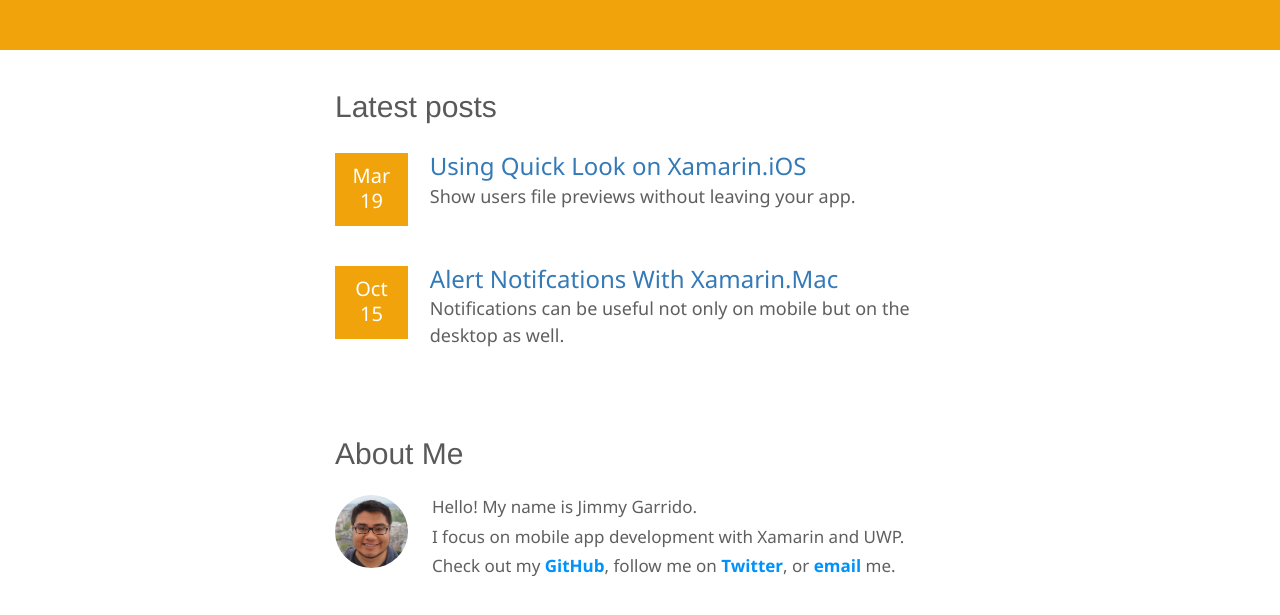
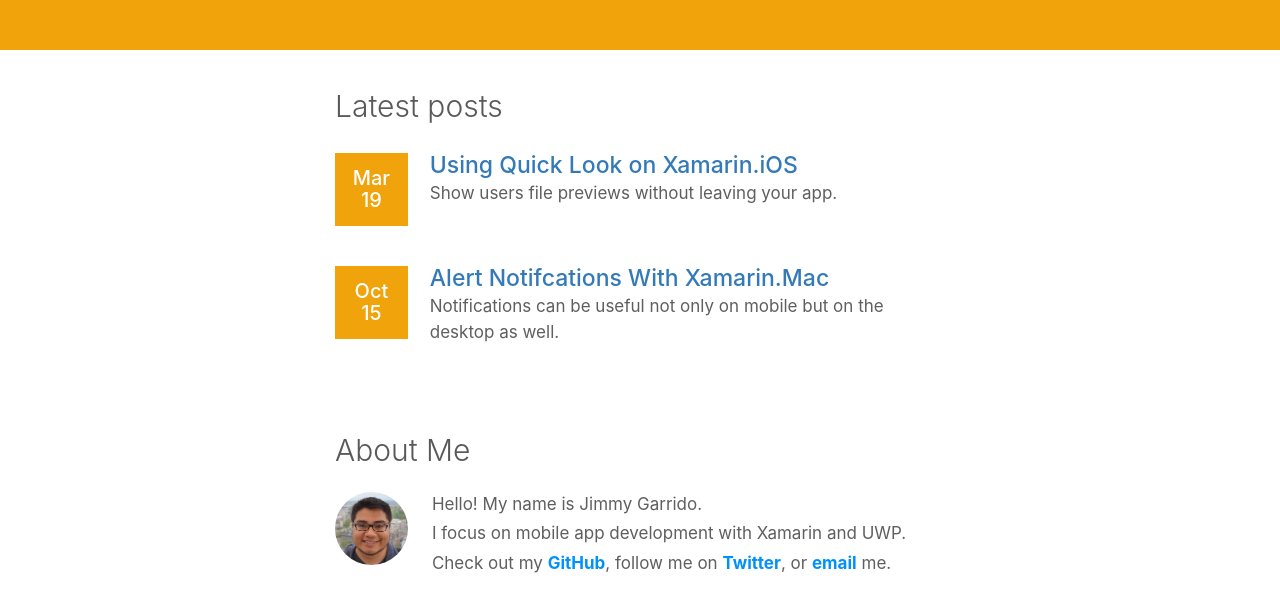
Before and after one commit to jimmgarrido/jimmgarr-site, a Jekyll site: the page built from index.html, in a window 1280 px wide. Shown: the top 615 px of the page. Built offline with Jekyll 4.4.1, drawn with Linux system fonts in a browser that asks for light colours.

Commit message:
Use platform system fonts

```diff
--- a/_layouts/homepage.html
+++ b/_layouts/homepage.html
@@ -32,7 +32,7 @@
 
 		<style>
 			body {
-				font-family: "Segoe UI", Helvetica, Arial, sans-serif;
+				font-family: -apple-system, BlinkMacSystemFont, "Segoe UI", "Roboto", Helvetica, sans-serif;
 			}
 
 			.header {
@@ -47,15 +47,17 @@
 
 			h2 {
 				color:rgba(0, 0, 0, 0.65);
-				font-family: "Segoe UI SemiLight", Helvetica, Arial, sans-serif;
+				font-family: -apple-system, BlinkMacSystemFont, "Segoe UI SemiLight", "Roboto", Helvetica, sans-serif;
+				font-weight: 300;
 			}
 
 			h3 {
+				font-size: 23px;
 				margin: 0 0 .05em 0;
 			}
 
 			h3 small {
-				font-size: 18px;
+				font-size: 17px;
 				color: rgb(95, 95, 95);
 			}
 
@@ -72,7 +74,7 @@
 			}
 
 			.date-block {
-				padding: 9px;
+				padding: 14px;
 				width: 5.2em;
 				height: 5.2em;
 			}
@@ -85,7 +87,7 @@
 				color: white;
 				text-align: center;
 				font-size: 20px;
-				margin: 0.3rem 0;
+				margin: 0;
 			}
 
 			.highlighter-rouge {
```
